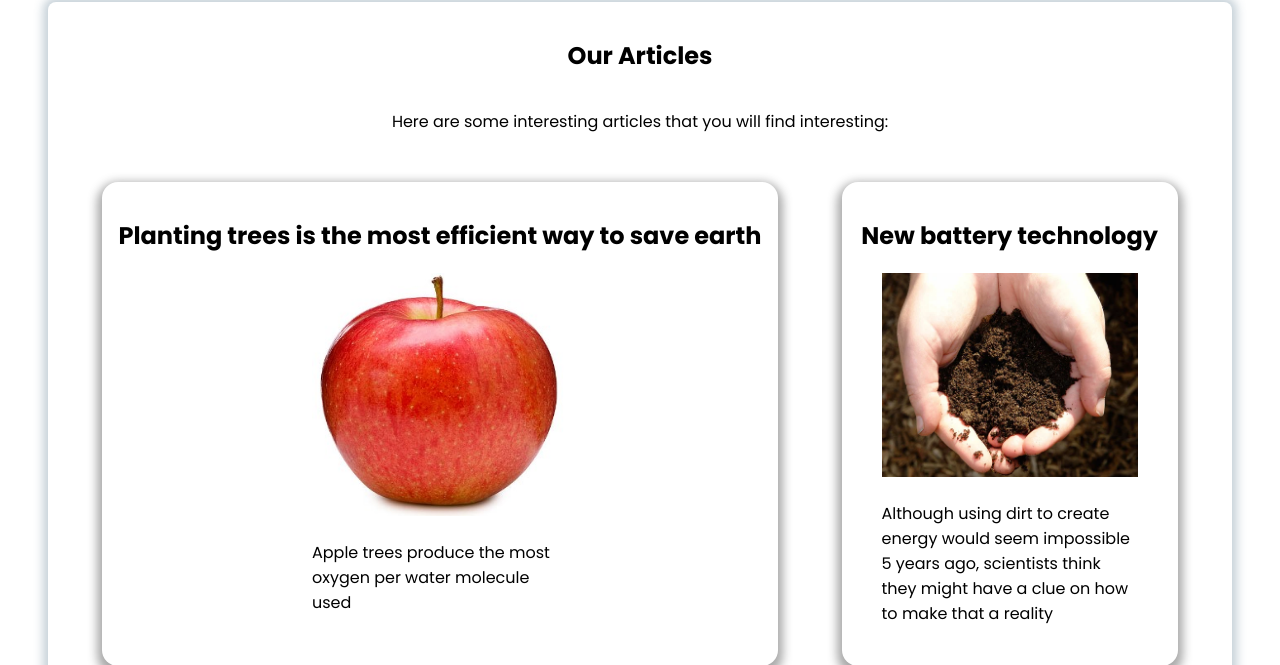
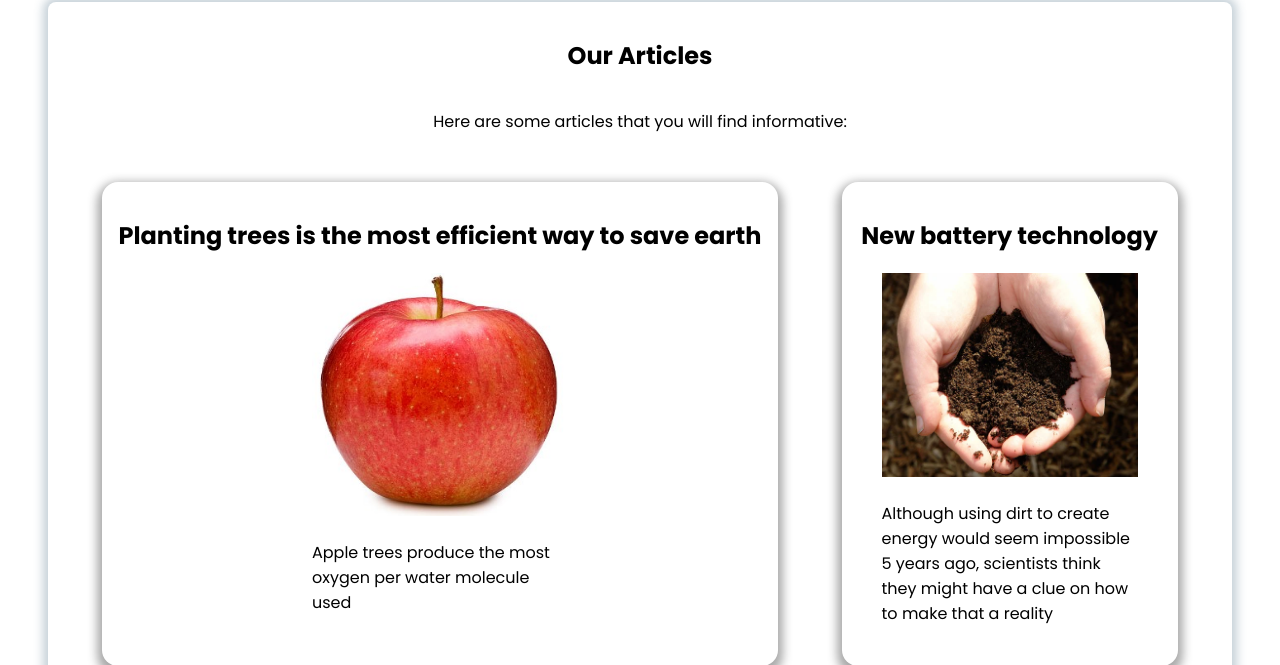
Before and after one commit to Alexisjr2001/Greenhand, a PHP site: page /index.php in a window 1280 px wide. Shown: the part 2470-3135 px from the top of the page. Run offline with PHP 8.4, Linux system fonts and the light colour scheme; data that the repository does not hold is empty.

Commit message:
small mistake

```diff
--- a/Index/index.php
+++ b/Index/index.php
@@ -112,7 +112,7 @@ include_once '../includes/Header.inc.php';
     </section>
     <section class="section-card" id="our-articles">
         <h1>Our Articles</h1>
-        <p>Here are some interesting articles that you will find interesting:</p>
+        <p>Here are some articles that you will find informative:</p>
         <div id="article-card-container">
             <?php
             include_once "../includes/DBConn.inc.php";
```
